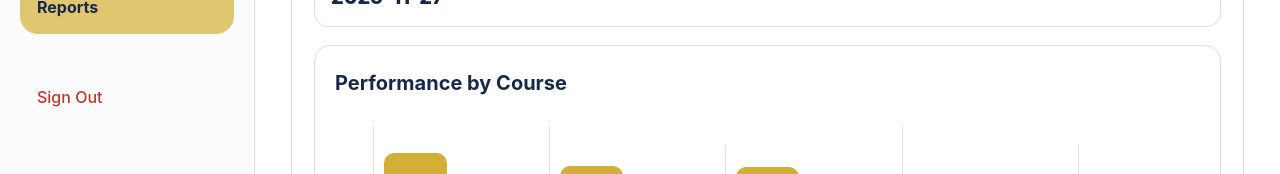
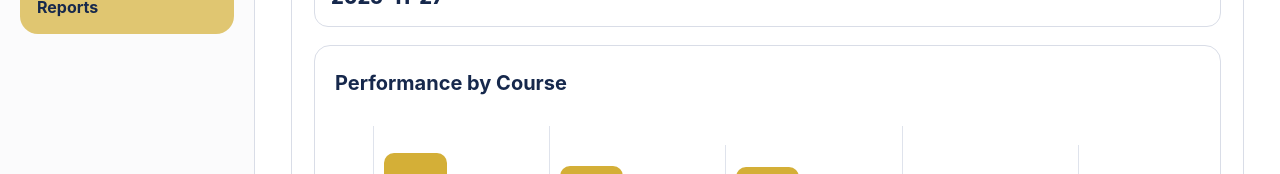
Before and after one commit to Afia1309/ncbw-deploy, a React app in the folder frontend/: page /admin/reports in a window 1280 px wide. Shown: the part 507-681 px from the top of the page. Built offline with nearby package versions, Linux system fonts and the light colour scheme; no server answers; the HTML template or start-up script is replaced by a standard one.

Commit message:
Updated Dashboard.css

```diff
--- a/frontend/src/pages/Dashboard.css
+++ b/frontend/src/pages/Dashboard.css
@@ -57,6 +57,7 @@ body {
   display: flex;
   flex-direction: column;
   gap: 26px;
+  min-height: 100vh;
 }
 
 .dash-logo {
@@ -71,6 +72,7 @@ body {
   display: flex;
   flex-direction: column;
   gap: 12px;
+  flex: 1;
 }
 
 .dash-sidebar-link {
@@ -102,7 +104,7 @@ body {
 }
 
 .dash-sidebar-link.signout {
-  margin-top: 24px;
+  margin-top: auto;
   color: var(--dash-red);
 }
 
```
